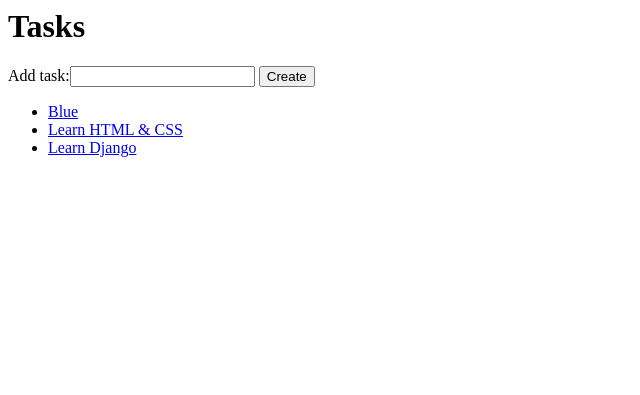
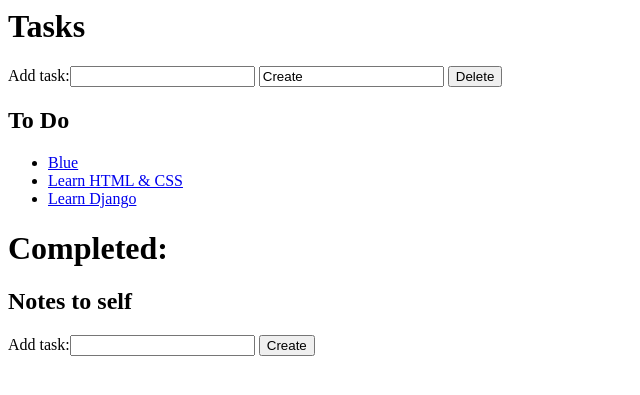
Before and after one commit to dstevens2712/todoproject1, a Django app: page /todo/ in a window 1280 px wide. Shown: the top 395 px of the page, without its empty margins (0-640 px from the left). Run offline with Django 3.2, Linux system fonts and the light colour scheme; data comes from the database, SQL or seed files in the repository; both versions use the stored data as it was after the commit.

Commit message:
submitting homework

```diff
--- a/todoproject/todo/forms.py
+++ b/todoproject/todo/forms.py
@@ -2,3 +2,6 @@ from django import forms
 
 class TaskForm(forms.Form):
     description = forms.CharField(label='Add task', max_length=255)
+
+class NoteForm(forms.Form):
+    description = forms.CharField(label="Add note', max_length=255")
--- a/todoproject/todo/models.py
+++ b/todoproject/todo/models.py
@@ -5,3 +5,7 @@ from django.db import models
 class Task(models.Model):
     # An ID field is automatically added to all Django models
     description = models.CharField(max_length=255)
+    completed = models.BooleanField(default=False)
+
+class Note(models.Model):
+    text = models.CharField(max_length=255)
--- a/todoproject/todo/templates/detail.html
+++ b/todoproject/todo/templates/detail.html
@@ -3,4 +3,5 @@
     {{ form }}
     <input type="submit" name="save" value="Save" />
     <input type="submit" name="delete" value="Delete" />
+    <input type="submit" name="completed" value="Completed" />
 </form>
--- a/todoproject/todo/templates/list.html
+++ b/todoproject/todo/templates/list.html
@@ -1,13 +1,38 @@
 <h1>Tasks</h1>
 
-<form action="{% url 'todo_list' %}" method="POST">
+<form action="{% url 'todo_list' %}" method="Post"
     {% csrf_token %}
     {{ form }}
-    <input type="submit" name="create" value="Create" />
+    <input type="sumbit" name="create" value="Create" />
+    <input type="submit" name="delete" value="Delete"
 </form>
+
+<h2>To Do</h2>
 
 <ul>
     {% for task in tasks %}
         <li><a href="{% url 'task' task.id %}">{{ task.description }}</a></li>
     {% endfor %}
 </ul>
+
+<h1>Completed:</h1>
+
+<ul>
+    {% for task in completed_tasks %}
+        <li><a href="{% url 'task' task.id %}">{{ task.description }}</a></li>
+    {% endfor %}
+</ul>
+
+<h2>Notes to self</h2>
+
+<form action="{% url 'note_list' %}" method="POST">
+    {% csrf_token %}
+    {{ form }}
+    <input type="submit" name="create" value="Create" />
+</form>
+
+    <ol>
+        {% for note in note_list %}
+        <li><a href="{% url 'note_list' note.id %}">{{ note.text }}</a></li>
+        {% endfor %}
+    </ol>
--- a/todoproject/todo/urls.py
+++ b/todoproject/todo/urls.py
@@ -1,7 +1,10 @@
 from django.urls import path
 from todo.views import TodoDetailView, TodoListView
+from todo.views import NoteDetailView, NoteListView
 
 urlpatterns = [
     path('', TodoListView.as_view(), name='todo_list'),
-    path('<int:task_id>', TodoDetailView.as_view(), name='task')
+    path('<int:task_id>', TodoDetailView.as_view(), name='task'),
+    path('', NoteDetailView.as_view(), name='note_list'),
+    path('<int:task_id>', NoteListView.as_view(), name='note'),
 ]
--- a/todoproject/todo/views.py
+++ b/todoproject/todo/views.py
@@ -1,14 +1,17 @@
+from urllib.request import Request
 from django.shortcuts import render, redirect
 from django.views import View
 
-from todo.models import Task
-from todo.forms import TaskForm
+from todo.models import Task, Note
+from todo.forms import TaskForm, NoteForm
 
 
 class TodoListView(View):
     def get(self, request):
         '''GET the todo list homepage, listing all tasks in reverse order that they were created'''
         tasks = Task.objects.all().order_by('-id')
+        completed_tasks =Task.objects.filter(completed=True).order_by('-id')
+
         form = TaskForm()
 
         return render(
@@ -46,5 +49,39 @@ class TodoDetailView(View):
         elif 'delete' in request.POST:
             task.delete()
 
+        elif 'completed' in request.POST:
+            task.update(completed=True)
         # "redirect" to the todo homepage
         return redirect('todo_list')
+
+class NoteListView(View):
+    def get(self, request):
+        note_list = Note.objects.all().order_by('id')
+
+        note_form = NoteForm()
+
+        return render(
+            request=request, template_name = "list.html", context ={ 'note_list': note_list}
+        )
+
+def post(self, request):
+    form = NoteForm(request.POST)
+    form.save()
+    return redirect('todo_list')
+
+
+class NoteDetailView(View):
+    def get(self, request, note_id):
+        note = Note.objects.get(id=note_id)
+        note_from = NoteForm(instance=note)
+        return render(
+            request = request, template_name='detail.html', context={'note_form':note_form, 'note_id':note_id}
+            )
+
+    def post(self, request, note_id):
+        note = Note.objects.get(id=note_id)
+
+        if 'save' in request.POST:
+            form = NoteForm(request.POST, instance=note)
+            form.save()
+        return redirect('todo_list')
```
Also changed, not shown: todoproject/db.sqlite3, todoproject/todo/migrations/0002_task_completed_alter_task_id.py (added), todoproject/todo/migrations/0003_remove_task_completed.py (added), todoproject/todo/migrations/0004_task_completed.py (added), todoproject/todo/migrations/0005_note_alter_task_completed.py (added).
